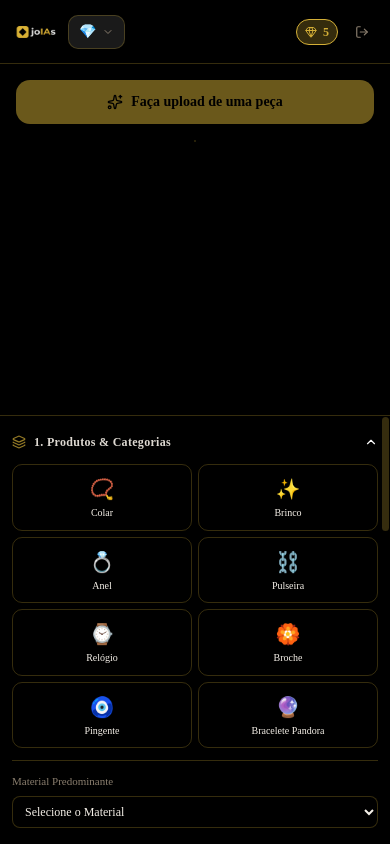
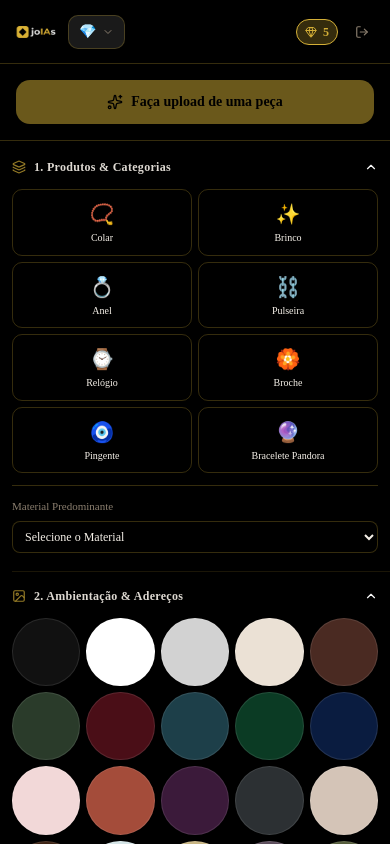
Before and after one commit to giovani-neksti/studio, a Next.js app: page /studio in a window 390 px wide. Built offline with nearby package versions, Linux system fonts and the light colour scheme.

Commit message:
feat: otimiza ux mobile colapsando preview vazio e focando no loading

```diff
--- a/src/app/studio/page.tsx
+++ b/src/app/studio/page.tsx
@@ -51,6 +51,9 @@ function StudioContent() {
 
   const hasUpload = Object.keys(selections).some(k => k.startsWith('upload_'));
 
+  // NOVO: Verifica se há conteúdo de imagem (ou loading) para controlo de UI no Mobile
+  const hasPreviewContent = isGenerating || !!imageUrl;
+
   const handleGenerate = async () => {
     if (credits <= 0) return;
     if (!hasUpload) {
@@ -60,6 +63,11 @@ function StudioContent() {
 
     setIsGenerating(true);
     setImageUrl(null);
+
+    // NOVO: Recolhe as opções no mobile imediatamente após clicar em Gerar (Foco no loading)
+    if (window.innerWidth < 768) {
+      setIsSidebarOpen(false);
+    }
 
     try {
       const uploadKeys = Object.keys(selections).filter(k => k.startsWith('upload_') && selections[k]);
@@ -88,12 +96,13 @@ function StudioContent() {
       setImageIndex((i) => i + 1);
       setCredits((c) => c - 1);
 
-      if (window.innerWidth < 768) {
-        setIsSidebarOpen(false);
-      }
     } catch (e: any) {
       console.error(e);
       alert("Houve um erro ao gerar a imagem: " + e.message);
+      // NOVO: Reabre o painel lateral no telemóvel se der erro para o utilizador corrigir
+      if (window.innerWidth < 768) {
+        setIsSidebarOpen(true);
+      }
     } finally {
       setIsGenerating(false);
     }
@@ -118,21 +127,12 @@ function StudioContent() {
 
   return (
     <div className={`${config.themeClass} h-screen flex flex-col overflow-hidden`}>
-      {/* AUMENTAMOS A ALTURA DO HEADER (h-16 md:h-20) PARA A LOGO CABER SEM TRANSBORDAR */}
       <header className="h-16 md:h-20 flex-shrink-0 flex items-center justify-between px-3 md:px-5 border-b border-[var(--border)] bg-[var(--card)] backdrop-blur-sm z-30 relative">
         <div className="flex items-center gap-2 md:gap-4 h-full">
-
-          {/* LOGO INSERIDA E ALINHADA */}
           <div className="flex items-center h-full cursor-pointer py-2 md:py-3" onClick={() => router.push('/')}>
-            <img
-              src="/logo.png"
-              alt="Logo joIAs"
-              className="h-12 md:h-14 lg:h-16 w-auto object-contain"
-            />
+            <img src="/logo.png" alt="Logo joIAs" className="h-12 md:h-14 lg:h-16 w-auto object-contain" />
           </div>
-
           <div className="hidden sm:block h-6 w-px bg-[var(--border)]" />
-
           <div className="relative">
             <button onClick={() => setNicheMenuOpen(!nicheMenuOpen)} className="flex items-center gap-1.5 md:gap-2 px-2.5 py-1.5 rounded-lg bg-[var(--accent)] hover:bg-[var(--muted)] border border-[var(--border)] text-[var(--foreground)] text-xs md:text-sm transition-colors duration-150">
               <span className="text-sm md:text-base">{config.icon}</span>
@@ -143,15 +143,12 @@ function StudioContent() {
               <div className="absolute top-full left-0 mt-1.5 w-48 md:w-56 bg-[var(--card)] border border-[var(--border)] rounded-xl shadow-2xl overflow-hidden z-50">
                 {Object.entries(nicheConfigs).map(([key, cfg]) => {
                   const isEnabled = key === 'jewelry';
-
                   return (
                     <button
                       key={key}
                       onClick={isEnabled ? () => switchNiche(key as NicheKey) : undefined}
                       disabled={!isEnabled}
-                      className={`w-full flex items-center gap-3 px-3 py-2.5 md:py-3 text-xs md:text-sm transition-colors text-left
-                            ${isEnabled ? 'hover:bg-[var(--accent)]' : 'grayscale opacity-50 cursor-not-allowed'}
-                            ${key === niche ? 'text-[var(--primary)] font-semibold' : 'text-[var(--foreground)]'}`}
+                      className={`w-full flex items-center gap-3 px-3 py-2.5 md:py-3 text-xs md:text-sm transition-colors text-left ${isEnabled ? 'hover:bg-[var(--accent)]' : 'grayscale opacity-50 cursor-not-allowed'} ${key === niche ? 'text-[var(--primary)] font-semibold' : 'text-[var(--foreground)]'}`}
                     >
                       <span className="text-lg">{cfg.icon}</span>
                       <div className="flex flex-col">
@@ -181,10 +178,11 @@ function StudioContent() {
       </header>
 
       <div className="flex-1 flex flex-col md:flex-row min-h-0 overflow-hidden relative">
+        {/* SIDEBAR INTELIGENTE (Oculta espaço no mobile se não houver preview) */}
         <div
           className={`flex-shrink-0 flex flex-col border-t md:border-t-0 md:border-r border-[var(--border)] order-2 md:order-1 bg-[var(--card)] z-20 transition-all duration-300 ease-in-out
             ${isSidebarOpen
-              ? 'w-full h-[55%] md:h-full md:w-[30%] lg:w-[320px] xl:w-[380px] opacity-100'
+              ? `w-full ${hasPreviewContent ? 'h-[55%]' : 'flex-1'} md:flex-none md:h-full md:w-[30%] lg:w-[320px] xl:w-[380px] opacity-100`
               : 'w-full h-0 md:h-full md:w-0 opacity-0 overflow-hidden border-r-0'}`}
         >
           <div className="w-full h-full min-w-[280px]">
@@ -213,9 +211,13 @@ function StudioContent() {
           )}
         </div>
 
-        <main className={`flex-1 flex flex-col bg-[var(--background)] order-1 md:order-2 relative min-h-0 overflow-hidden transition-all duration-300 ${isSidebarOpen ? 'h-[45%] md:h-full' : 'h-full'}`}>
-
-          <div className="flex-shrink-0 px-4 pt-4 md:px-8 md:pt-6 pb-2 z-10 bg-gradient-to-b from-[var(--background)] to-transparent">
+        {/* ÁREA PRINCIPAL INTELIGENTE (No mobile encolhe ao tamanho do botão se estiver vazia) */}
+        <main className={`flex flex-col bg-[var(--background)] order-1 md:order-2 relative min-h-0 overflow-hidden transition-all duration-300
+            ${isSidebarOpen
+            ? `${hasPreviewContent ? 'h-[45%] flex-1' : 'h-auto flex-shrink-0'} md:flex-1 md:h-full`
+            : 'h-full flex-1'}`}
+        >
+          <div className={`flex-shrink-0 px-4 pt-4 md:px-8 md:pt-6 ${hasPreviewContent ? 'pb-2' : 'pb-4 md:pb-2'} z-10 bg-gradient-to-b from-[var(--background)] to-transparent`}>
             <button onClick={handleGenerate} disabled={!canGenerate} className="w-full relative overflow-hidden group flex items-center justify-center gap-2 md:gap-3 py-3 md:py-4 px-4 md:px-6 rounded-xl md:rounded-2xl font-bold text-sm md:text-base transition-all duration-300 focus:outline-none disabled:opacity-50 disabled:cursor-not-allowed hover:scale-[1.01] active:scale-[0.99] shadow-lg hover:shadow-xl" style={{ backgroundColor: 'var(--primary)', color: 'var(--primary-foreground)' }}>
               {isGenerating ? (
                 <><div className="w-4 h-4 md:w-5 md:h-5 rounded-full border-2 border-[var(--background)]/30 border-t-[var(--background)] animate-spin" /><span>Criando Magia...</span></>
@@ -225,7 +227,8 @@ function StudioContent() {
             </button>
           </div>
 
-          <div className="flex-1 overflow-hidden flex flex-col min-h-0">
+          {/* NOVO: Só exibe o card de Preview no Mobile se houver geração ou imagem carregada */}
+          <div className={`overflow-hidden flex flex-col min-h-0 ${hasPreviewContent ? 'flex-1' : 'hidden md:flex md:flex-1'}`}>
             <ImagePreviewCard
               isGenerating={isGenerating}
               imageUrl={imageUrl}
```
